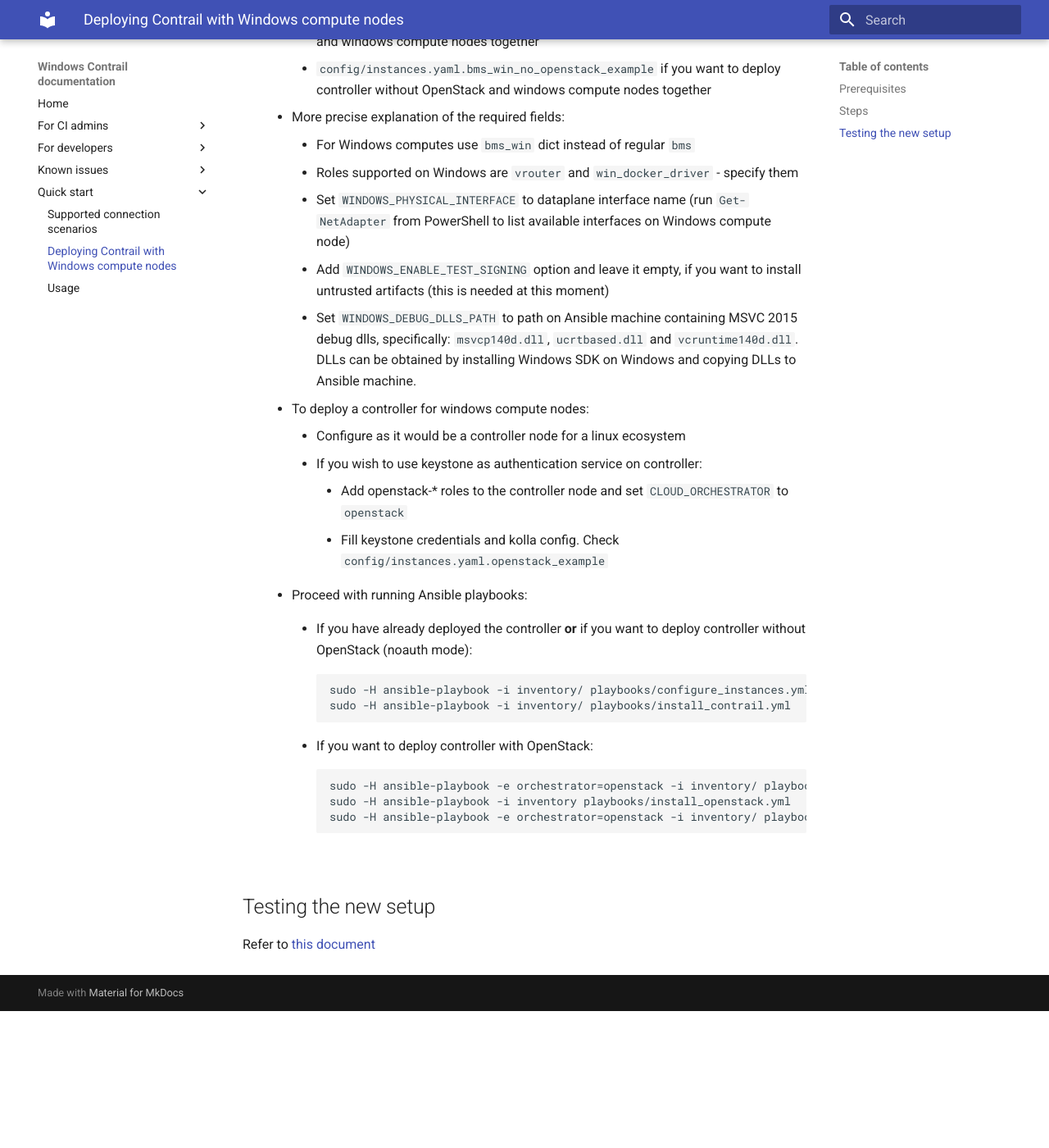
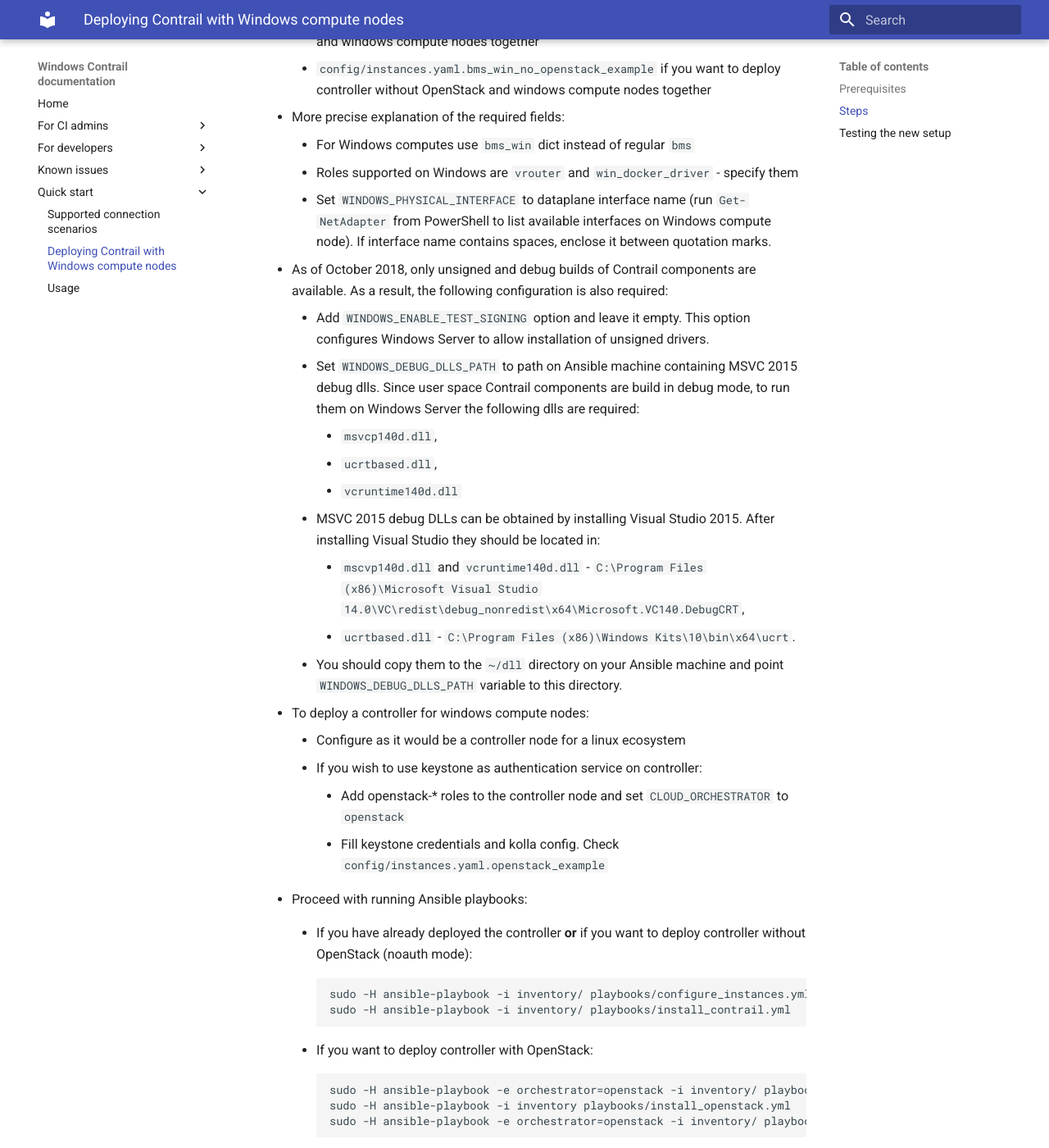
Before and after one commit to piotr-szuberski/contrail-windows-docs, an MkDocs documentation site: the page built from doc/Quick_start/deployment.md, in a window 1280 px wide and 1400 px high, scrolled down 1179 px. Shown: the whole window at 82% size. Built offline with MkDocs 1.6.1 and Material for MkDocs 9.7.7, drawn with Linux system fonts in a browser that asks for light colours; before the commit the page ends 2412 px from its top, so only the background shows below that.

Commit message:
More precise description for debug DLLS (#72)

```diff
--- a/doc/Quick_start/deployment.md
+++ b/doc/Quick_start/deployment.md
@@ -41,9 +41,18 @@
     * More precise explanation of the required fields:
         * For Windows computes use `bms_win` dict instead of regular `bms`
         * Roles supported on Windows are `vrouter` and `win_docker_driver` - specify them
-        * Set `WINDOWS_PHYSICAL_INTERFACE` to dataplane interface name (run `Get-NetAdapter` from PowerShell to list available interfaces on Windows compute node)
-        * Add `WINDOWS_ENABLE_TEST_SIGNING` option and leave it empty, if you want to install untrusted artifacts (this is needed at this moment)
-        * Set `WINDOWS_DEBUG_DLLS_PATH` to path on Ansible machine containing MSVC 2015 debug dlls, specifically: `msvcp140d.dll`, `ucrtbased.dll` and `vcruntime140d.dll`. DLLs can be obtained by installing Windows SDK on Windows and copying DLLs to Ansible machine.
+        * Set `WINDOWS_PHYSICAL_INTERFACE` to dataplane interface name (run `Get-NetAdapter` from PowerShell to list available interfaces on Windows compute node).
+          If interface name contains spaces, enclose it between quotation marks.
+    * As of October 2018, only unsigned and debug builds of Contrail components are available. As a result, the following configuration is also required:
+        * Add `WINDOWS_ENABLE_TEST_SIGNING` option and leave it empty. This option configures Windows Server to allow installation of unsigned drivers.
+        * Set `WINDOWS_DEBUG_DLLS_PATH` to path on Ansible machine containing MSVC 2015 debug dlls. Since user space Contrail components are build in debug mode, to run them on Windows Server the following dlls are required:
+            * `msvcp140d.dll`,
+            * `ucrtbased.dll`,
+            * `vcruntime140d.dll`
+        * MSVC 2015 debug DLLs can be obtained by installing Visual Studio 2015. After installing Visual Studio they should be located in:
+            * `mscvp140d.dll` and `vcruntime140d.dll` - `C:\Program Files (x86)\Microsoft Visual Studio 14.0\VC\redist\debug_nonredist\x64\Microsoft.VC140.DebugCRT`,
+            * `ucrtbased.dll` - `C:\Program Files (x86)\Windows Kits\10\bin\x64\ucrt`.
+        * You should copy them to the `~/dll` directory on your Ansible machine and point `WINDOWS_DEBUG_DLLS_PATH` variable to this directory.
     * To deploy a controller for windows compute nodes:
         * Configure as it would be a controller node for a linux ecosystem
         * If you wish to use keystone as authentication service on controller:
```
